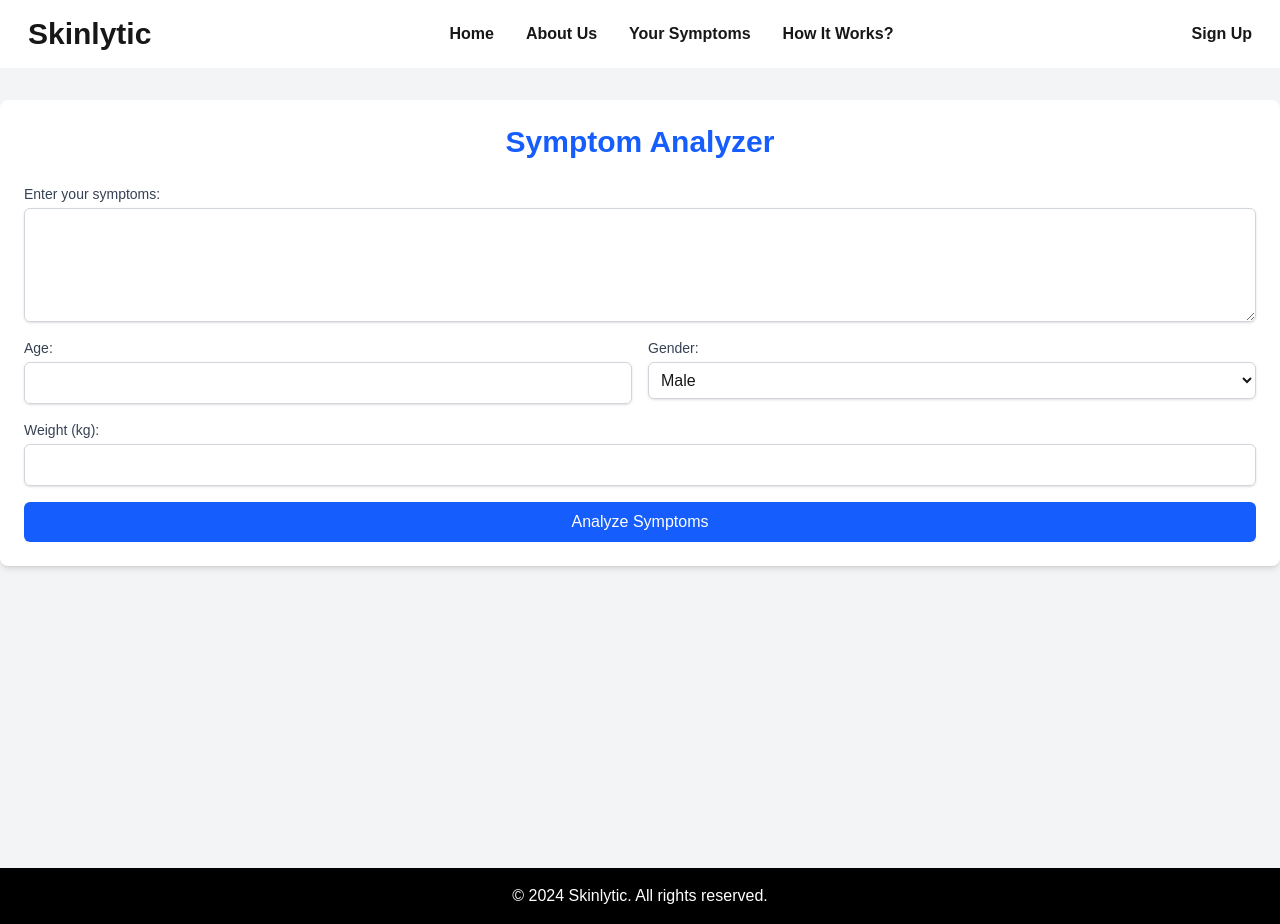
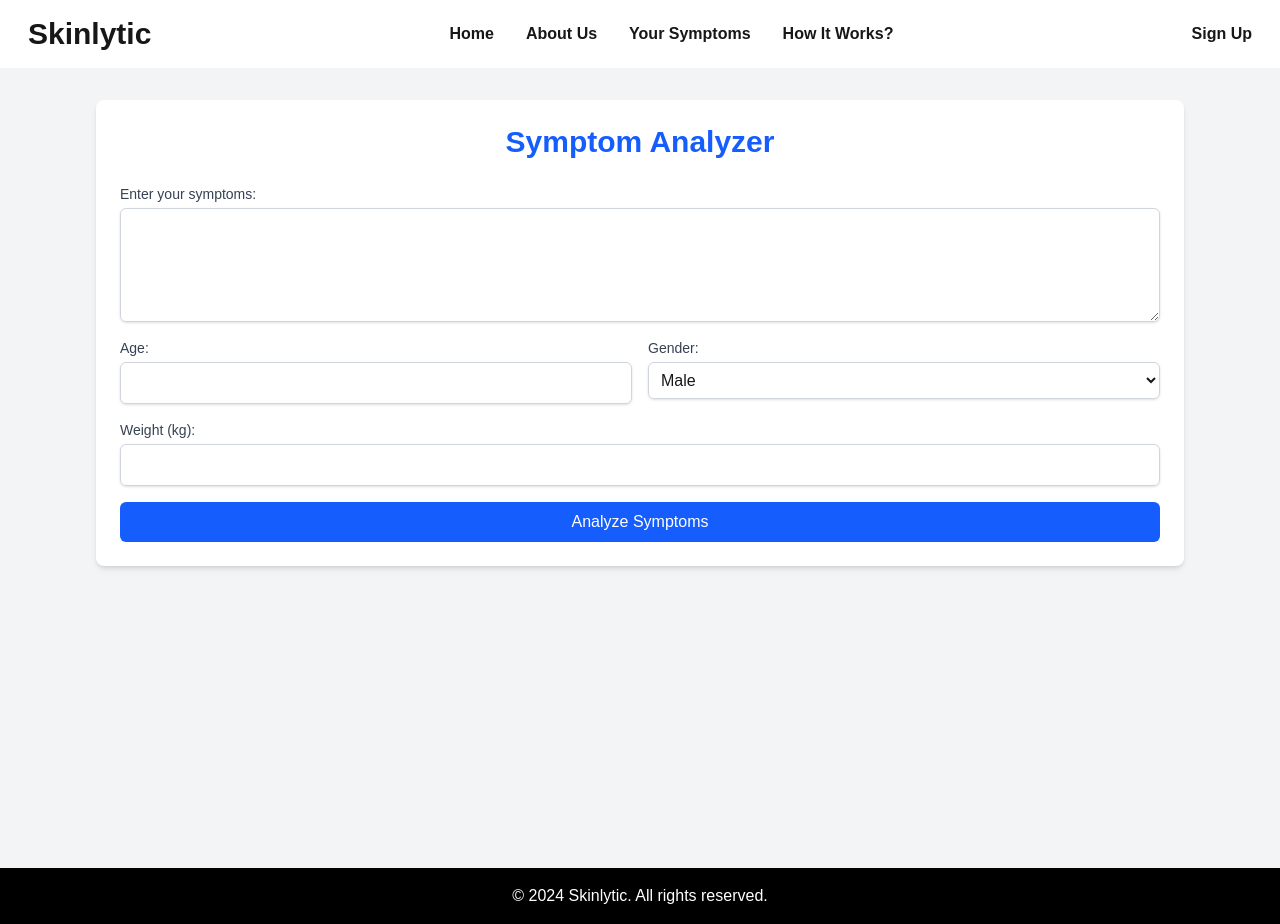
Before and after one commit to KANISHKAgoud/Skinlytic, a Next.js app: page /symptoms in a window 1280 px wide. Built offline with nearby package versions, Linux system fonts and the light colour scheme.

Commit message:
initial commit

```diff
--- a/app/symptoms/page.tsx
+++ b/app/symptoms/page.tsx
@@ -28,9 +28,9 @@ export default function SymptomPage() {
   };
 
   return (
-    <div className="min-h-screen bg-gray-100 py-8 max-w-screen">
-      <div className=" mx-auto bg-white p-6 rounded-lg shadow-md max-w-screen">
-        <h1 className="text-3xl font-bold text-center text-blue-600 mb-6 max-w-screen">Symptom Analyzer</h1>
+    <div className="min-h-screen bg-gray-100 py-8 ">
+      <div className="mx-auto bg-white p-6 rounded-lg shadow-md w-[85%]">
+        <h1 className="text-3xl font-bold text-center text-blue-600 mb-6 ">Symptom Analyzer</h1>
         <form onSubmit={handleSubmit} className="space-y-4">
           <div>
             <label htmlFor="symptoms" className="block text-sm font-medium text-gray-700">
```
